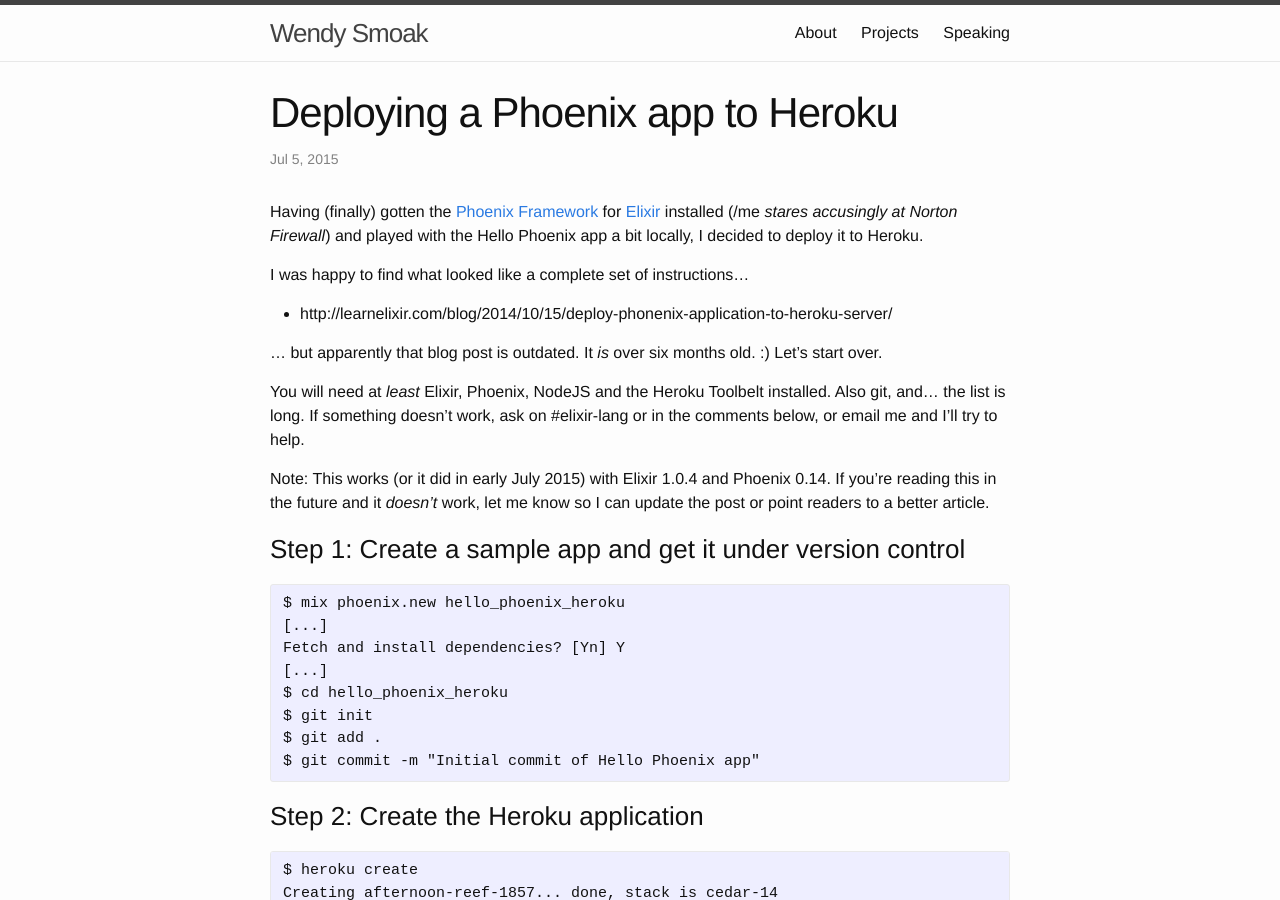
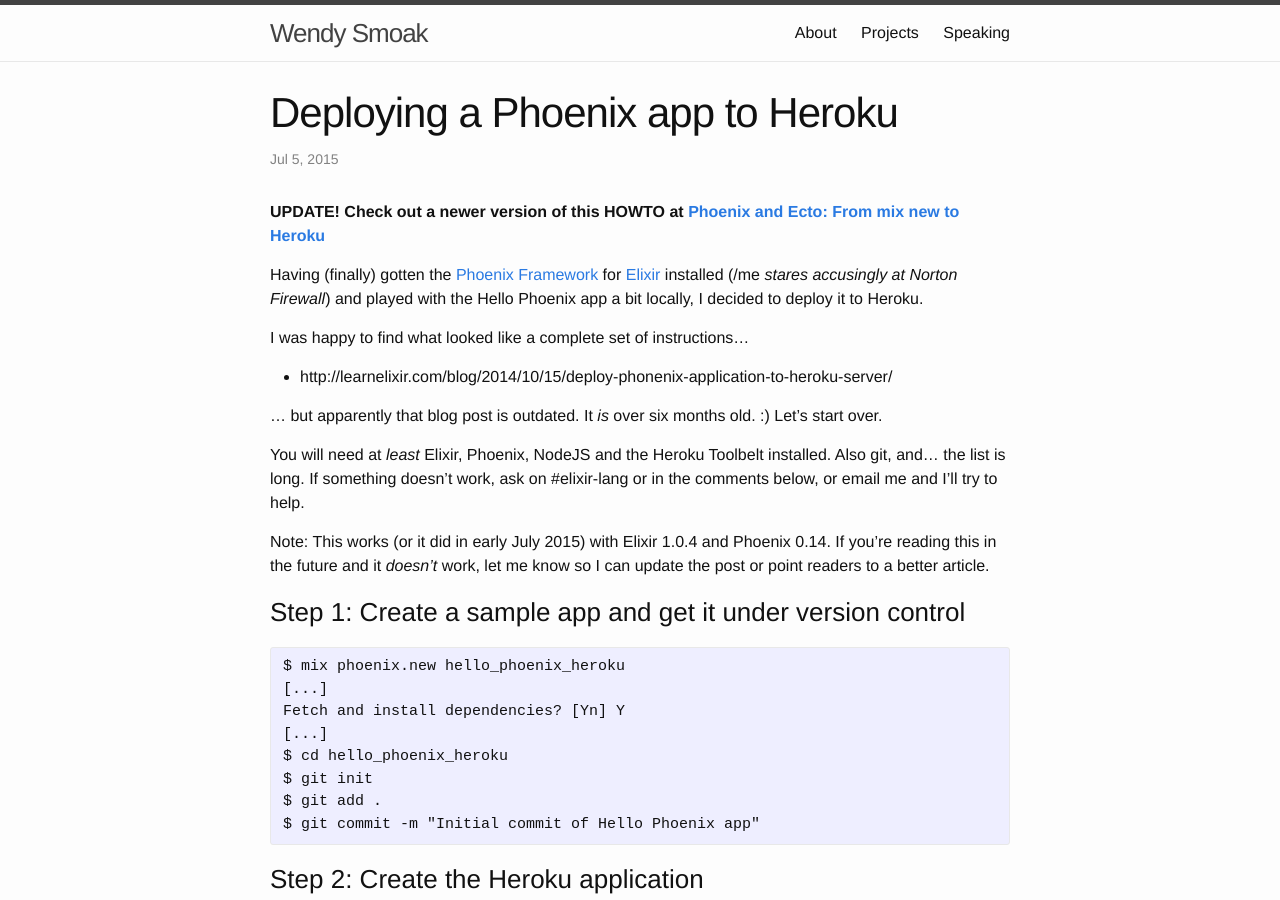
Before and after one commit to wsmoak/wsmoak.github.io, a Jekyll site: the page built from _posts/2015-07-05-phoenix-on-heroku.md, in a window 1280 px wide and 900 px high. Built offline with Jekyll 4.4.1, drawn with Linux system fonts in a browser that asks for light colours; comment, search, counter and statistics services are not loaded.

Commit message:
Add link to newer post on same subject

```diff
--- a/_posts/2015-07-05-phoenix-on-heroku.md
+++ b/_posts/2015-07-05-phoenix-on-heroku.md
@@ -4,6 +4,8 @@
 date:   2015-07-05 14:41:00
 tags: elixir phoenix heroku
 ---
+
+<b>UPDATE!  Check out a newer version of this HOWTO at [Phoenix and Ecto: From mix new to Heroku](http://wsmoak.net/2015/07/12/phoenix-and-ecto-from-mix-new-to-heroku.html)</b>
 
 Having (finally) gotten the [Phoenix Framework][phoenix] for [Elixir] installed (/me *stares accusingly at Norton Firewall*) and played with the Hello Phoenix app a bit locally, I decided to deploy it to Heroku.
 
```
